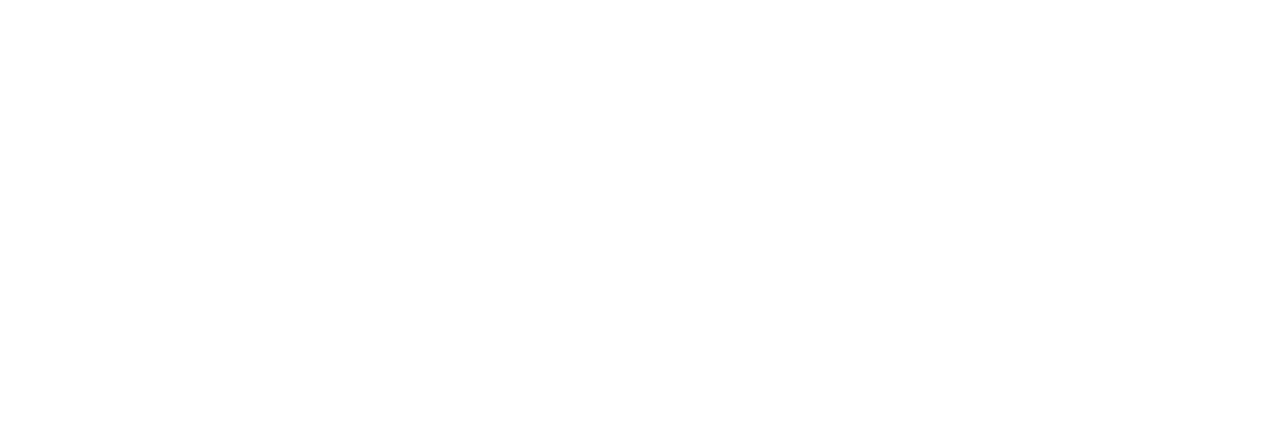
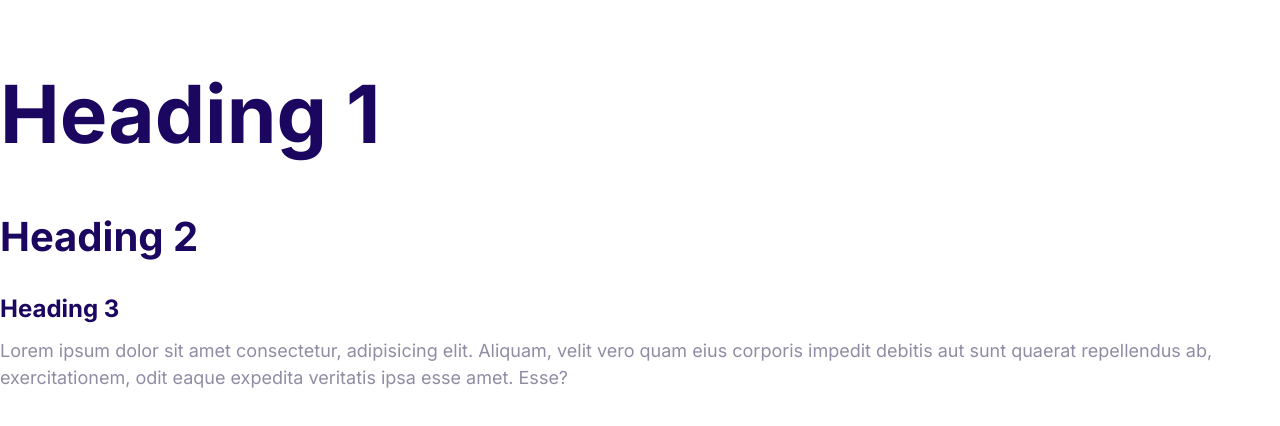
Before and after one commit to PhuND97/Moshify, a plain HTML site: page index.html in a window 1280 px wide. Drawn offline with Linux system fonts and the light colour scheme.

Commit message:
Define the styles for the fonts.

```diff
--- a/css/style.css
+++ b/css/style.css
@@ -5,3 +5,53 @@
   --color-heading: #1b0760;
   --color-body: #918ca4;
 }
+
+html {
+  font-size: 62.5%;
+}
+
+body {
+  font-family: Inter, Arial, Arial, Helvetica, sans-serif;
+  font-size: 2.4rem;
+  line-height: 1.5;
+  color: var(--color-body);
+}
+
+h1, h2, h3 {
+  color: var(--color-heading);
+  margin-bottom: 1rem;
+}
+
+h1 {
+  font-size: 7rem;
+}
+
+h2 {
+  font-size: 4rem;
+}
+
+h3 {
+  font-size: 3rem;
+}
+
+p {
+  margin-top: 0;
+}
+
+@media screen and (min-width: 1024px) {
+  body {
+    font-size: 1.8rem;
+  }
+
+  h1 {
+    font-size: 8rem;
+  }
+
+  h2 {
+    font-size: 4rem;
+  }
+
+  h3 {
+    font-size: 2.4rem;
+  }
+}
--- a/index.html
+++ b/index.html
@@ -5,8 +5,22 @@
     <meta http-equiv="X-UA-Compatible" content="IE=edge" />
     <meta name="viewport" content="width=device-width, initial-scale=1.0" />
     <title>Document</title>
+    <link rel="preconnect" href="https://fonts.gstatic.com" />
+    <link
+      href="https://fonts.googleapis.com/css2?family=Inter:wght@400;700&display=swap"
+      rel="stylesheet"
+    />
+    <link rel="stylesheet" href="css/normalize.css" />
     <link rel="stylesheet" href="css/style.css" />
-    <link rel="stylesheet" href="css/normalize.css" />
   </head>
-  <body></body>
+  <body>
+    <h1>Heading 1</h1>
+    <h2>Heading 2</h2>
+    <h3>Heading 3</h3>
+    <p>
+      Lorem ipsum dolor sit amet consectetur, adipisicing elit. Aliquam, velit
+      vero quam eius corporis impedit debitis aut sunt quaerat repellendus ab,
+      exercitationem, odit eaque expedita veritatis ipsa esse amet. Esse?
+    </p>
+  </body>
 </html>
```
